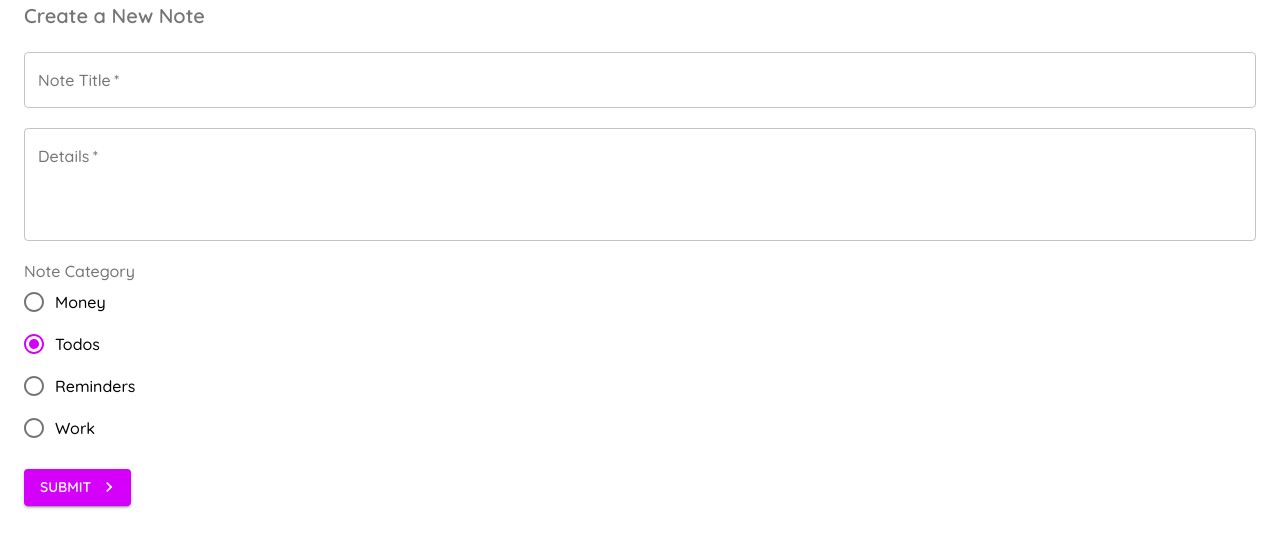
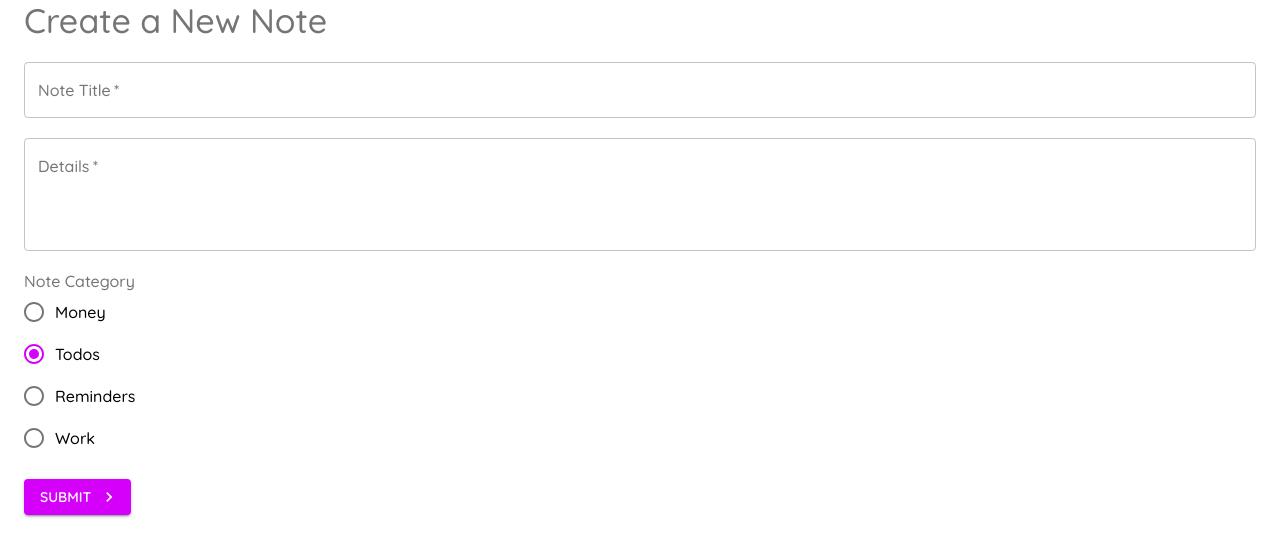
Before and after one commit to bhanupratapsinghcs/Notes-Material-ui, a React (Create React App) app: page /create in a window 1280 px wide. Shown: the top 556 px of the page. Built offline with nearby package versions, Linux system fonts and the light colour scheme.

Commit message:
heading change

```diff
--- a/src/Pages/Create.js
+++ b/src/Pages/Create.js
@@ -41,7 +41,7 @@ export default function Create() {
         <Container>
             <Typography
                 className={classes.title}
-                variant='h6'
+                variant='h4'
                 component='h2'
                 gutterBottom
                 color='textSecondary'
```
